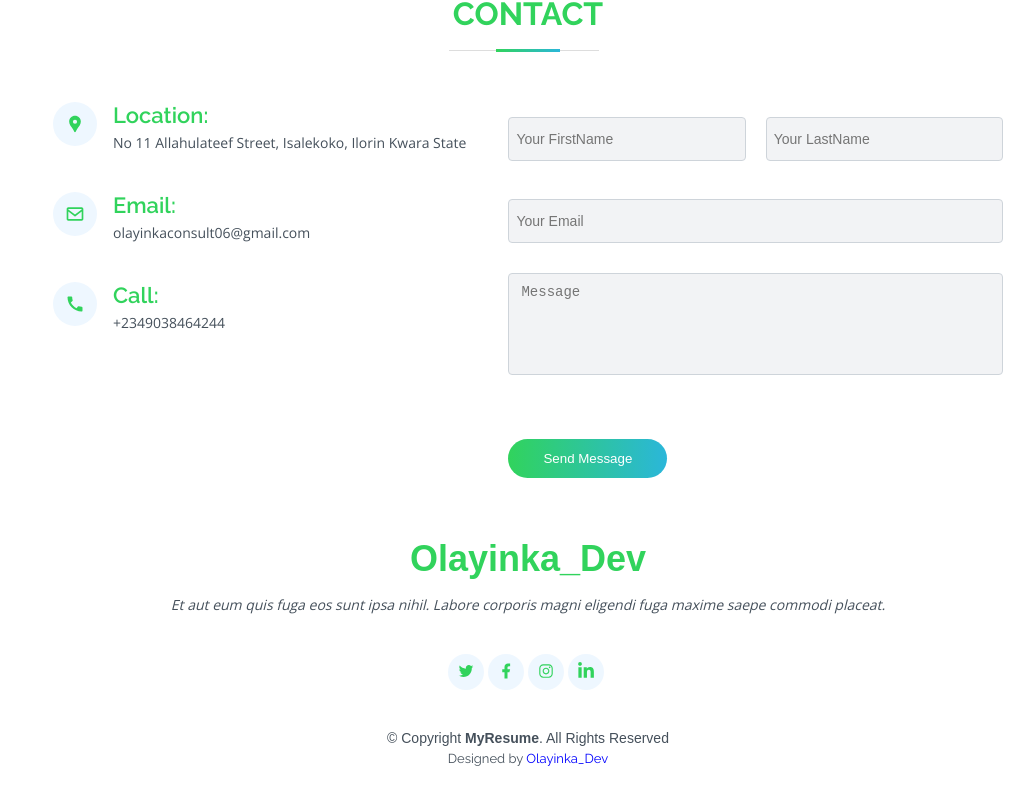
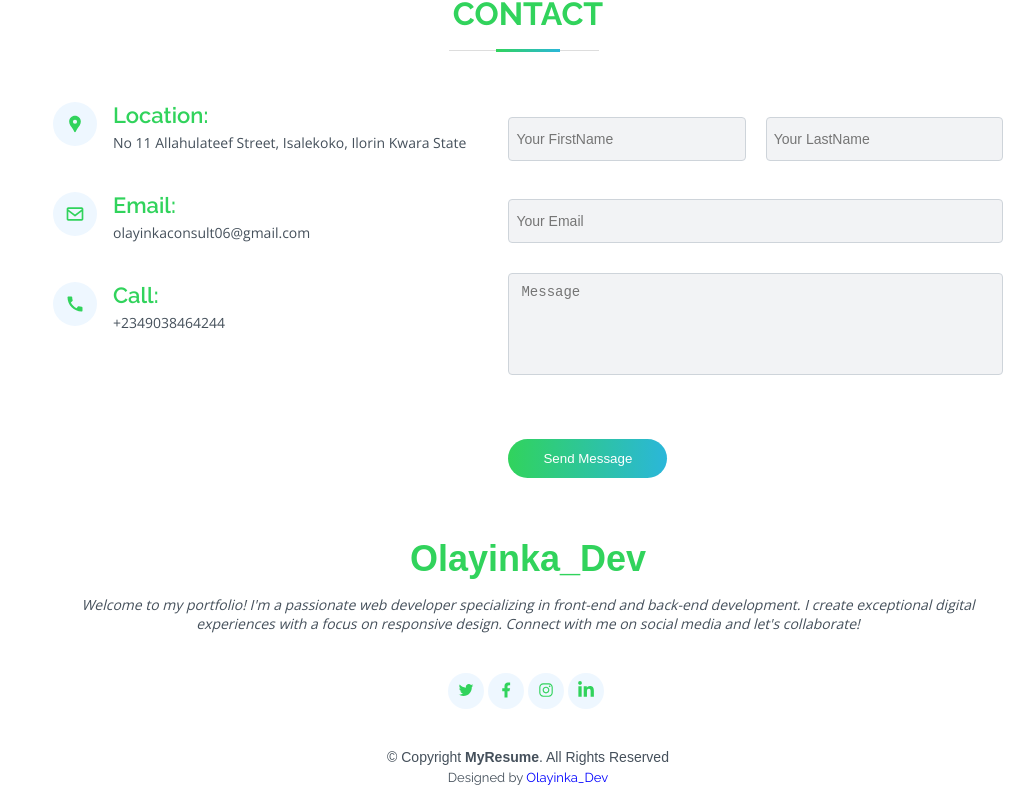
Before and after one commit to olayinka06-dev/official-portfolio-dev, a React (Create React App) app: page / in a window 1280 px wide. Shown: the part 5300-6105 px from the top of the page, without its empty margins (267-1280 px from the left). Built offline with nearby package versions, Linux system fonts and the light colour scheme.

Commit message:
Adjusting the footer Page

```diff
--- a/src/components/Footer Page/Footer.jsx
+++ b/src/components/Footer Page/Footer.jsx
@@ -16,7 +16,7 @@ const Footer = () => {
         <section id="footer" className='footer' data-aos="fade-up">
             <div class="container">
               <h3>Olayinka_Dev</h3>
-              <p>Et aut eum quis fuga eos sunt ipsa nihil. Labore corporis magni eligendi fuga maxime saepe commodi placeat.</p>
+              <p>Welcome to my portfolio! I'm a passionate web developer specializing in front-end and back-end development. I create exceptional digital experiences with a focus on responsive design. Connect with me on social media and let's collaborate!</p>
               <div class="social-links">
                 <a href={'/'}><i><AiOutlineTwitter/></i></a>
                 <a href={'/'}><i><RiFacebookFill/></i></a>
@@ -27,7 +27,7 @@ const Footer = () => {
                 &copy; Copyright <strong><span>MyResume</span></strong>. All Rights Reserved
               </div>
               <div class="credits">
-                Designed by <a style={{color: "blue", textDecoration: "none"}} href="https://bootstrapmade.com/">Olayinka_Dev</a>
+                Designed by <a style={{color: "blue", textDecoration: "none"}} href={"/"}>Olayinka_Dev</a>
               </div>
             </div>
         </section>
```
